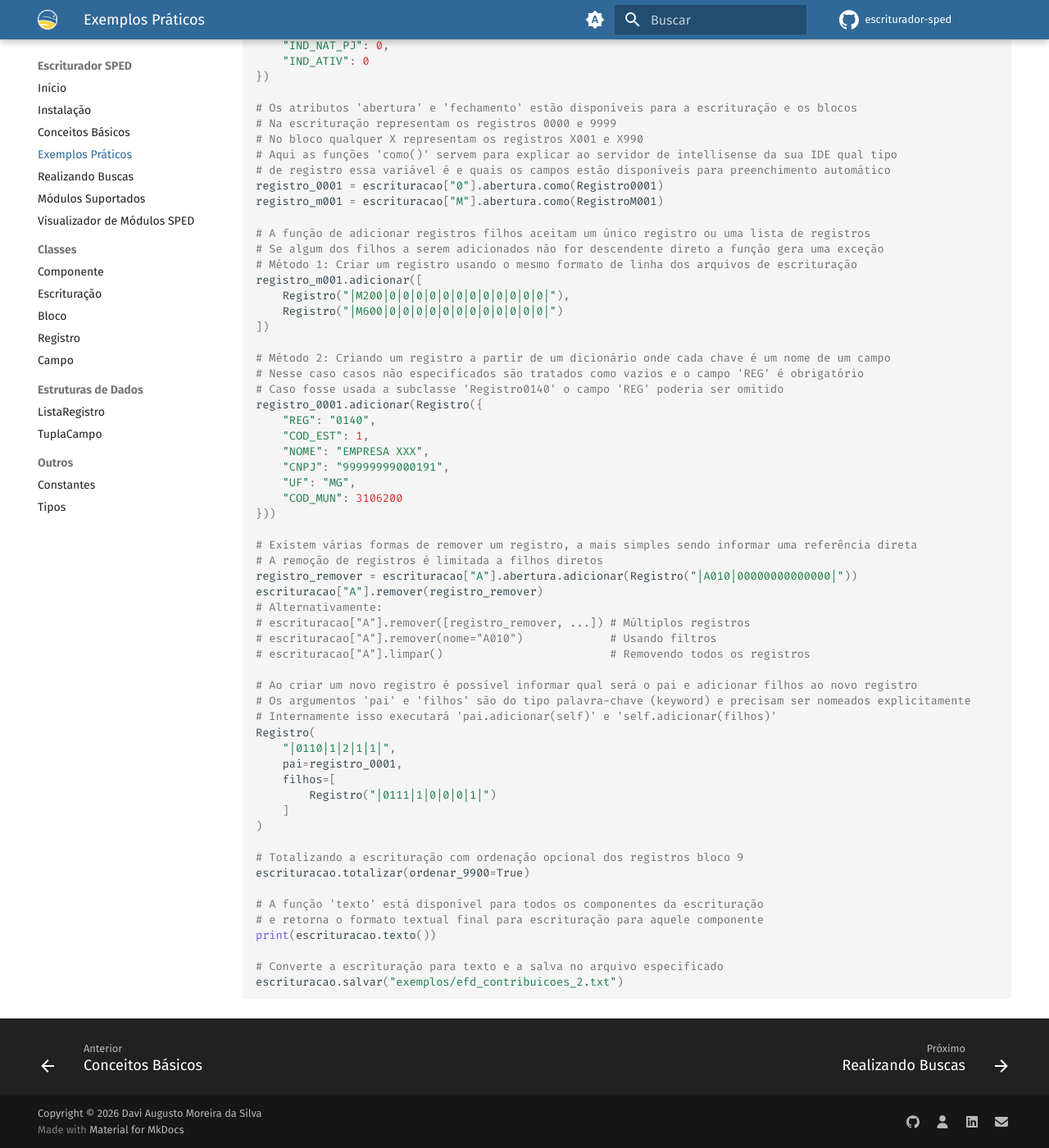
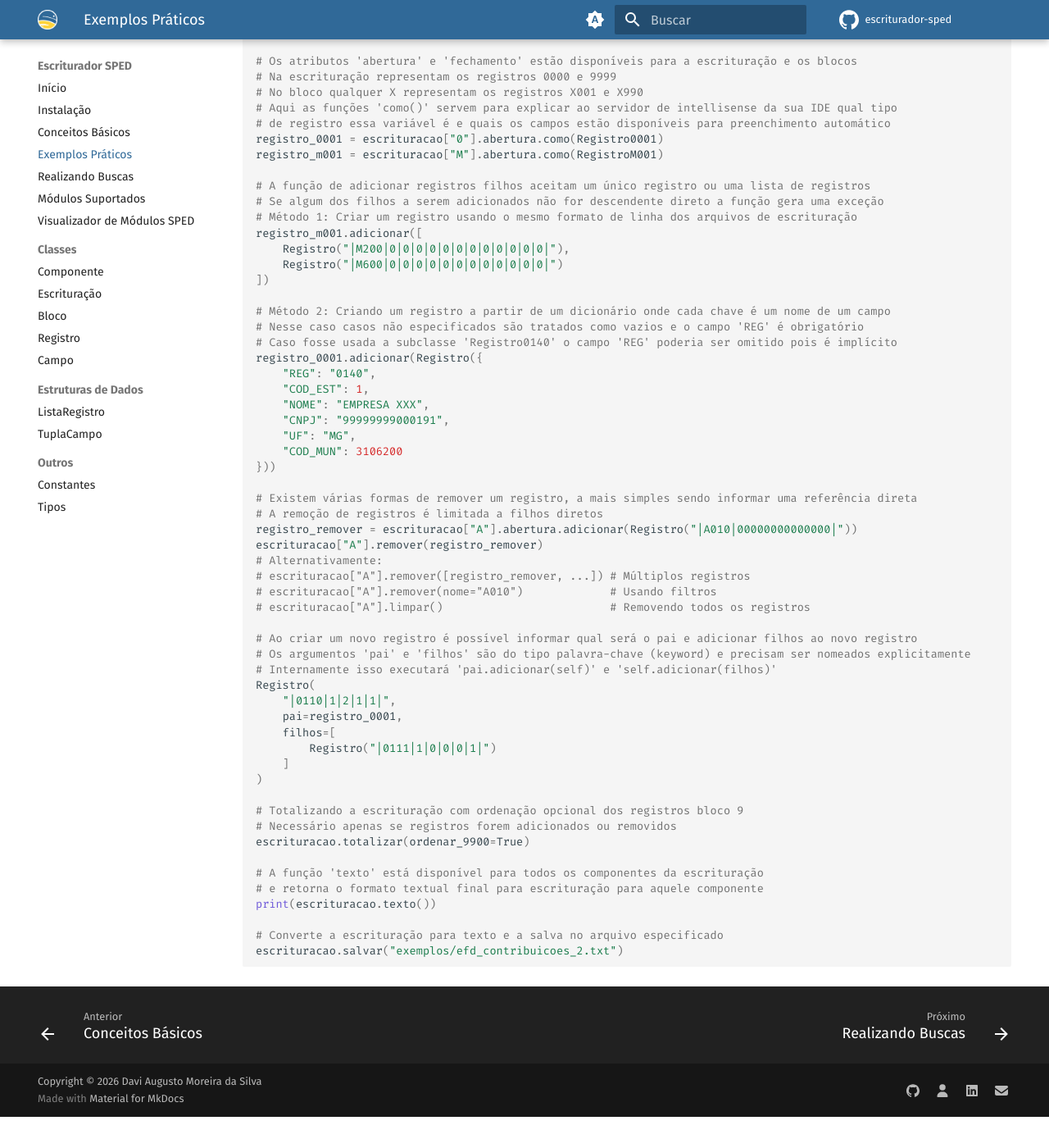
Before and after one commit to DaviAMSilva/escriturador-sped, an MkDocs documentation site: the page built from docs/exemplos-praticos.md, in a window 1280 px wide and 1400 px high, scrolled down 1745 px. Shown: the whole window at 82% size. Built offline with MkDocs 1.6.1 and Material for MkDocs 9.7.7, drawn with Linux system fonts in a browser that asks for light colours; plug-ins that fetch from the network failed and are left out; comment, search, counter and statistics services are not loaded; after the commit the page ends 3107 px from its top, so only the background shows below that; some of the changed text lies outside the part shown.

Commit message:
Corrigido erro em um exemplo prático

```diff
--- a/docs/exemplos-praticos.md
+++ b/docs/exemplos-praticos.md
@@ -100,7 +97,7 @@ registro_m001.adicionar([
 
 # Método 2: Criando um registro a partir de um dicionário onde cada chave é um nome de um campo
 # Nesse caso casos não especificados são tratados como vazios e o campo 'REG' é obrigatório
-# Caso fosse usada a subclasse 'Registro0140' o campo 'REG' poderia ser omitido
+# Caso fosse usada a subclasse 'Registro0140' o campo 'REG' poderia ser omitido pois é implícito
 registro_0001.adicionar(Registro({
     "REG": "0140",
     "COD_EST": 1,
@@ -131,6 +128,7 @@ Registro(
 )
 
 # Totalizando a escrituração com ordenação opcional dos registros bloco 9
+# Necessário apenas se registros forem adicionados ou removidos
 escrituracao.totalizar(ordenar_9900=True)
 
 # A função 'texto' está disponível para todos os componentes da escrituração
```
Also changed, not shown: other parts of docs/exemplos-praticos.md (+2 -5 lines).
